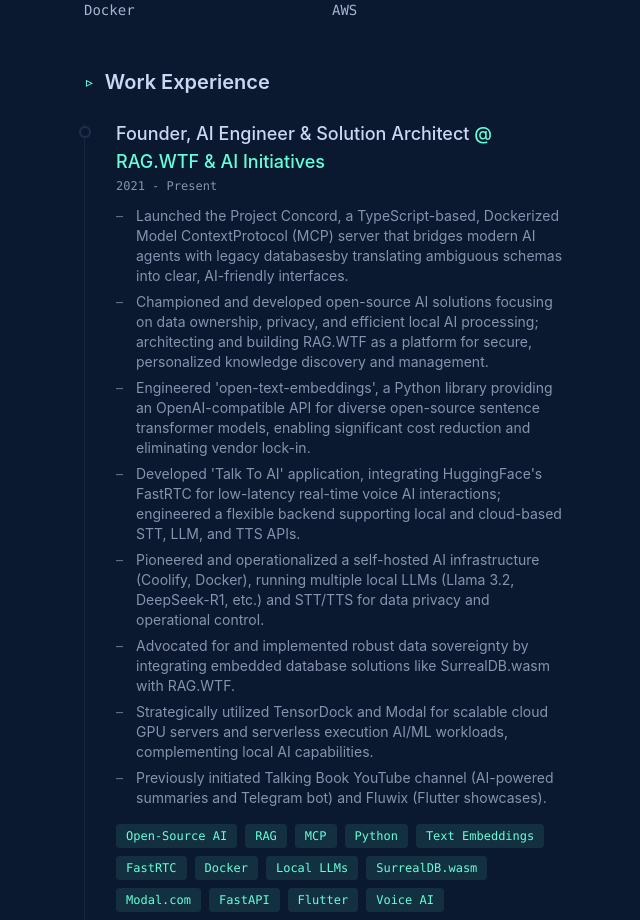
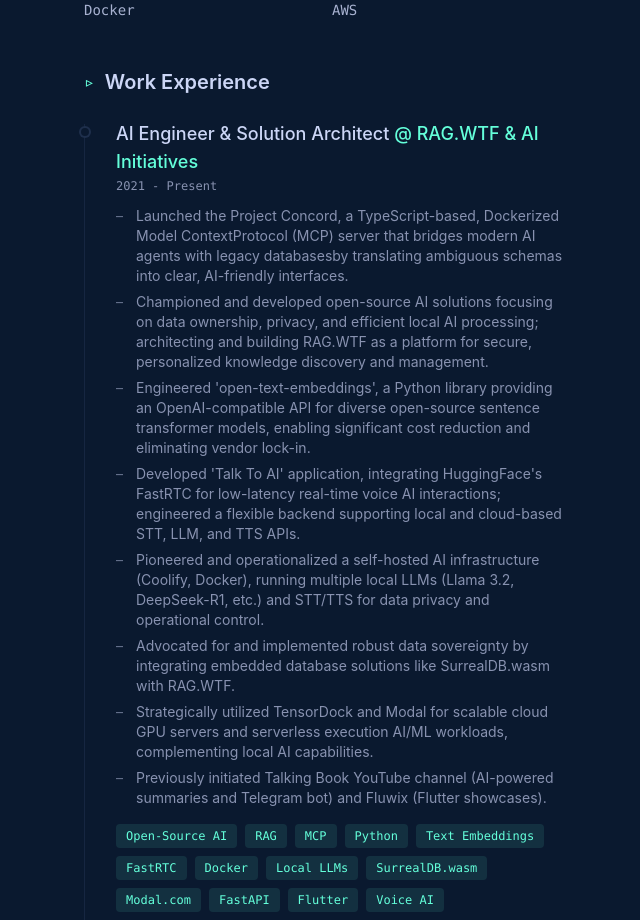
Before and after one commit to limcheekin/portfolio, a React (Vite) app: page /#/ in a window 1280 px wide. Shown: the part 1460-2380 px from the top of the page, without its empty margins (140-780 px from the left). Built offline with nearby package versions, Linux system fonts and the light colour scheme.

Commit message:
feat: remove 'founder' from the resume and website

```diff
--- a/constants.ts
+++ b/constants.ts
@@ -32,7 +32,7 @@
   {
     id: "exp1",
     period: "2021 - Present",
-    jobTitle: "Founder, AI Engineer & Solution Architect",
+    jobTitle: "AI Engineer & Solution Architect",
     company: "RAG.WTF & AI Initiatives",
     companyUrl: "https://www.rag.wtf",
     descriptionPoints: [
```
Also changed, not shown: 1 other file (tests, documents, lock files or other folders).
